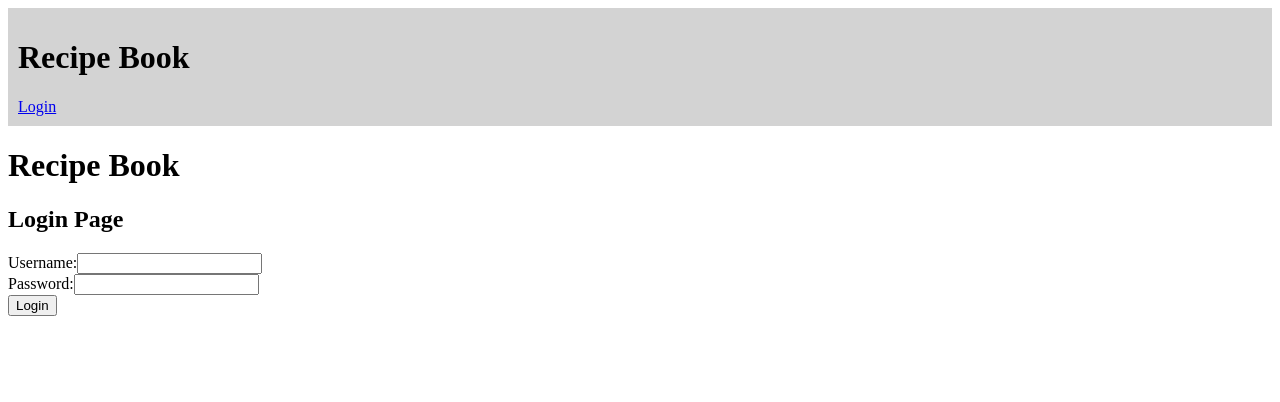
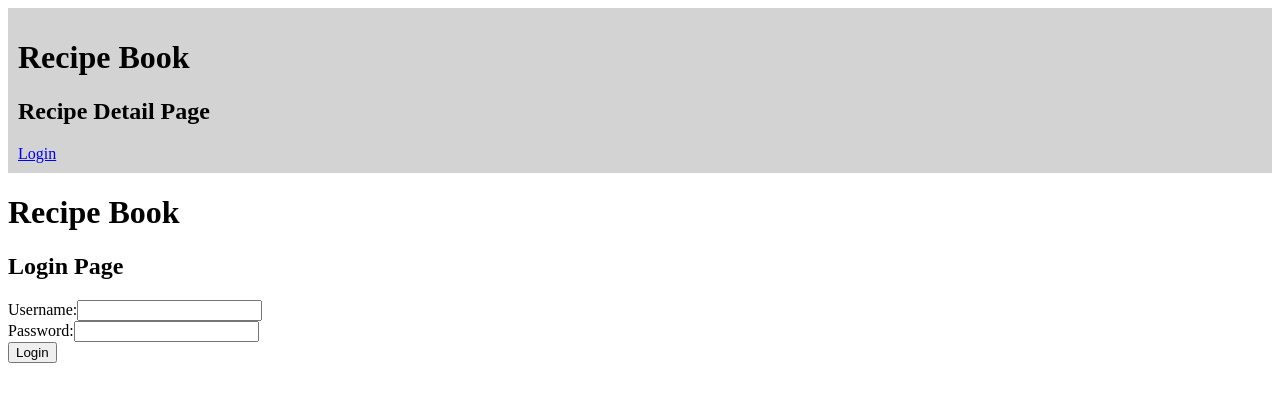
Before and after one commit to uncorrelatedreturns/recipebook-carlos-danny, a Django app: page /login/ in a window 1280 px wide. Shown: the top 402 px of the page. Run offline with Django 5.2, Linux system fonts and the light colour scheme.

Commit message:
add a heading text after each header in each template

```diff
--- a/ledger/templates/ledger/login.html
+++ b/ledger/templates/ledger/login.html
@@ -1,5 +1,6 @@
 <div style="background-color: lightgray; padding: 10px;">
     <h1>Recipe Book</h1>
+    <h2>Recipe Detail Page</h2>
     {% if user.is_authenticated %}
         <a href="{% url 'logout' %}">Logout</a>
     {% else %}
--- a/ledger/templates/ledger/recipe_list.html
+++ b/ledger/templates/ledger/recipe_list.html
@@ -1,5 +1,6 @@
 <div style="background-color: lightgray; padding: 10px;">
     <h1>Recipe Book</h1>
+    <h2>Recipe Detail Page</h2>
     {% if user.is_authenticated %}
         <a href="{% url 'logout' %}">Logout</a>
     {% else %}
```
